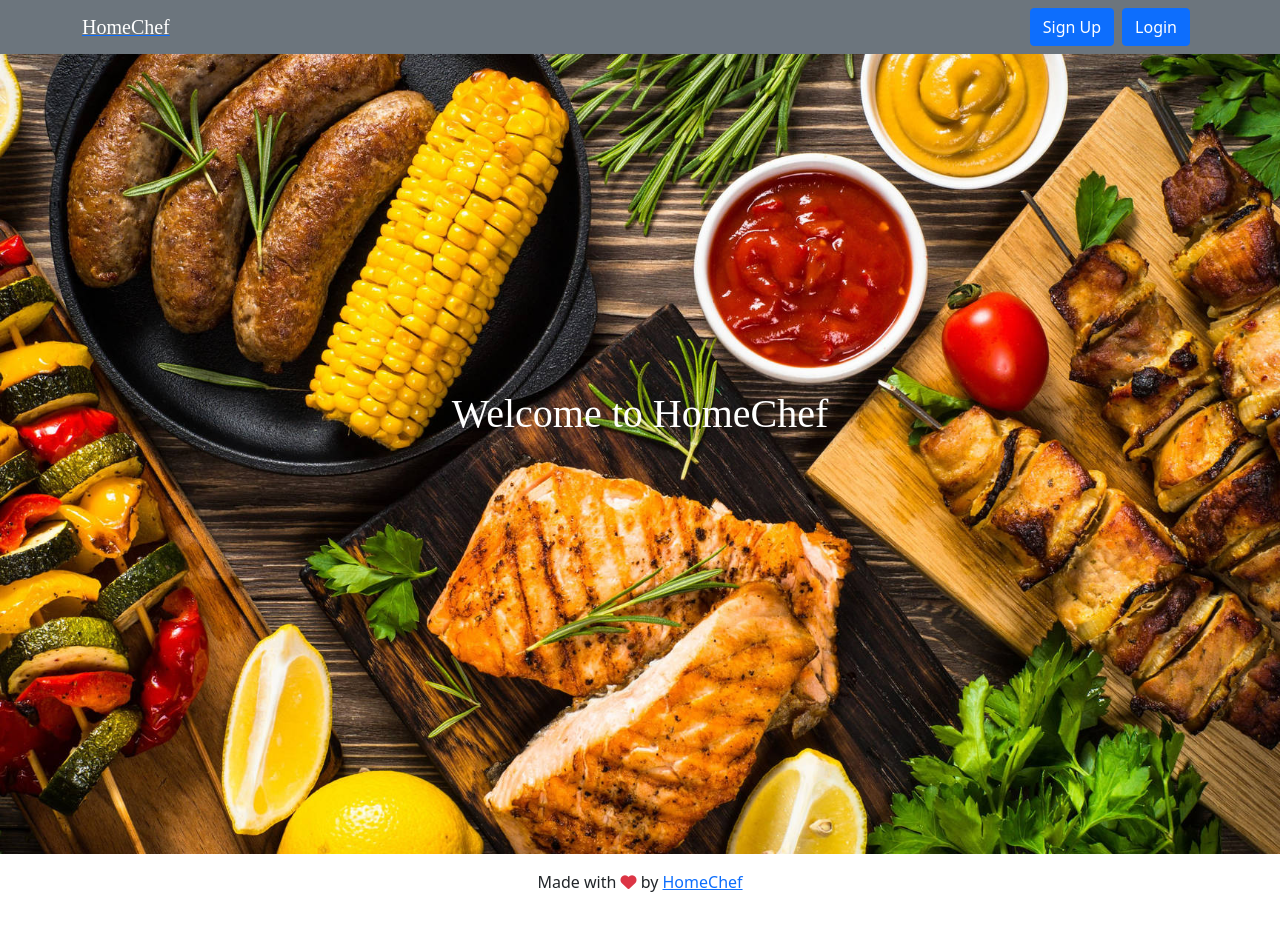
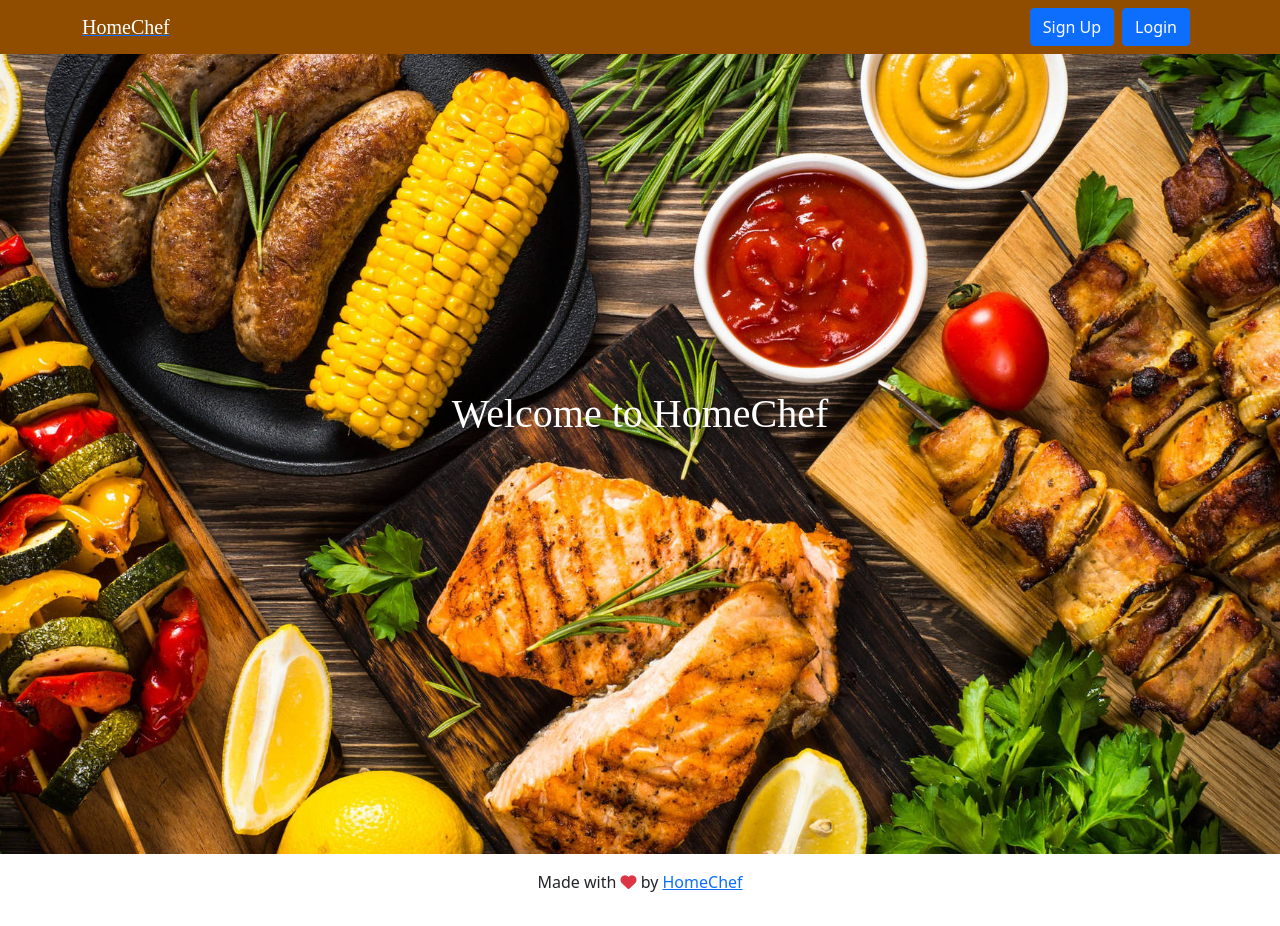
Before and after one commit to 4GeeksAcademy/dzagar88-HomeChef, a React app: page / in a window 1280 px wide. Built offline with nearby package versions, Linux system fonts and the light colour scheme; no server answers; a web font is replaced by a local one.

Commit message:
changed navbar color

```diff
--- a/src/front/js/component/navbar.js
+++ b/src/front/js/component/navbar.js
@@ -17,7 +17,7 @@ export const Navbar = () => {
 
 	if (store.token) {
 		return (
-			<nav className="navbar navbar-dark bg-dark">
+			<nav className="navbar navbar-dark brown-bg">
 				<div className="container">
 					<Link to="/home">
 						<span className="navbar-brand mb-0 h1 title-font">HomeChef</span>
@@ -35,7 +35,7 @@ export const Navbar = () => {
 		);
 	} else {
 		return (
-			<nav className="navbar navbar-light bg-secondary">
+			<nav className="navbar navbar-light brown-bg">
 				<div className="container">
 					<Link to="/home">
 						<span className="navbar-brand mb-0 h1 title-font white-title">HomeChef</span>
--- a/src/front/styles/index.css
+++ b/src/front/styles/index.css
@@ -28,3 +28,7 @@
 .lower-font {
     font-family: 'Righteous', cursive;
 }
+
+.brown-bg {
+    background-color: #904D00;
+}
```
